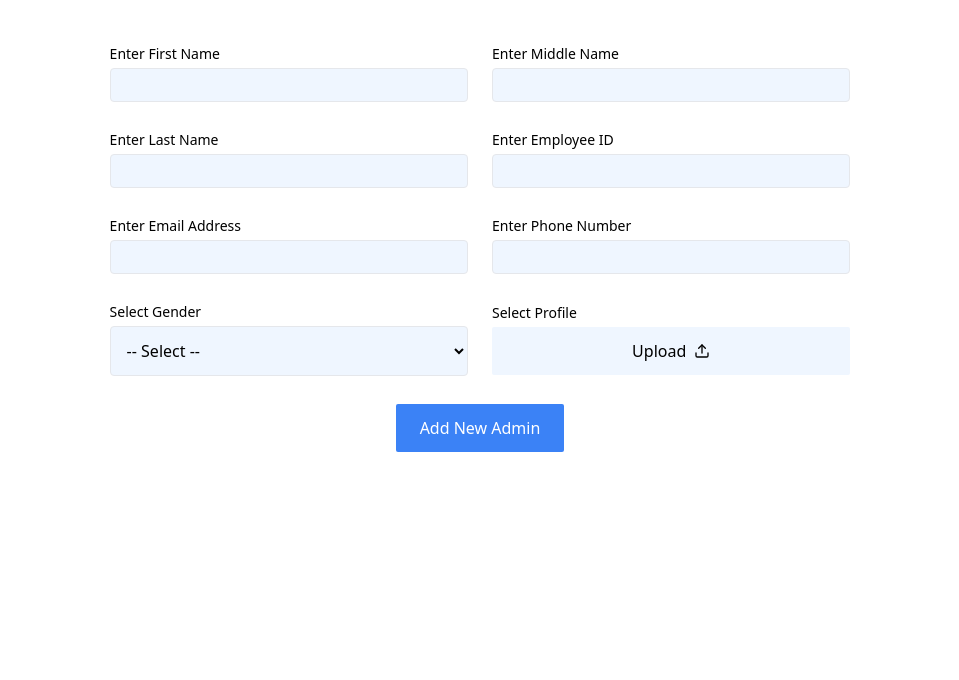
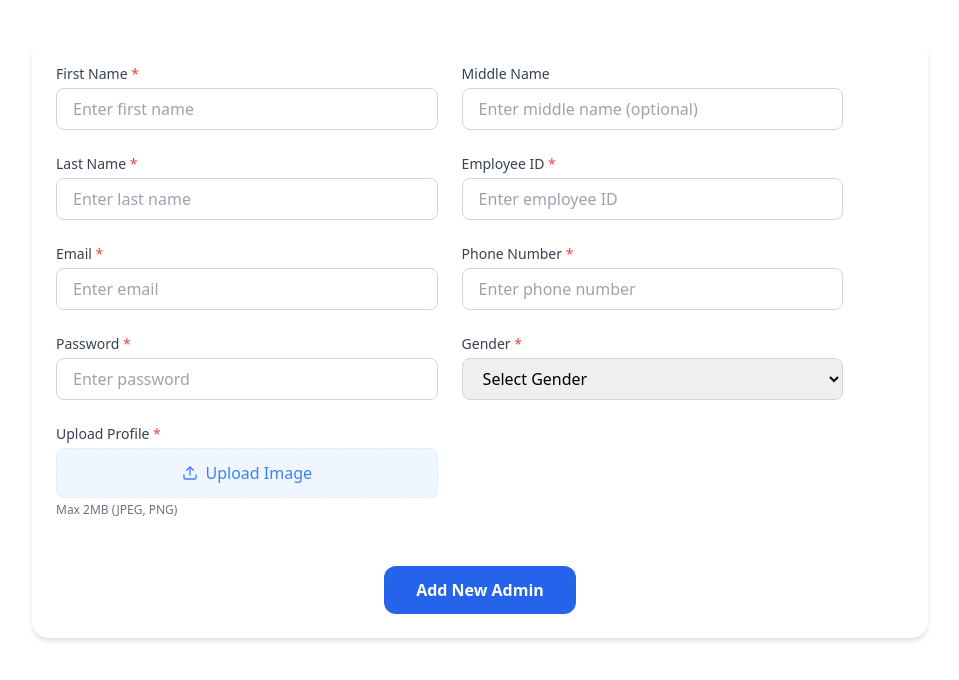
Before and after one commit to sachin00976/Acadex, a React (Vite) app in the folder Frontend/: page /ad in a window 1280 px wide. Shown: the top 680 px of the page, without its empty margins (160-1119 px from the left). Built offline with nearby package versions, Linux system fonts and the light colour scheme.

Commit message:
feat: enhance AddAdmin component with file validation, improved UI, and loading state

```diff
--- a/Frontend/src/Screens/Admin/Admin/AddAdmin.jsx
+++ b/Frontend/src/Screens/Admin/Admin/AddAdmin.jsx
@@ -1,22 +1,29 @@
-import React, { useState } from 'react';
-import { useForm } from 'react-hook-form';
+import React, { useState } from "react";
+import { useForm } from "react-hook-form";
 import toast from "react-hot-toast";
 import axios from "axios";
-import { FiUpload } from "react-icons/fi";
+import { FiUpload, FiX } from "react-icons/fi";
 
 const AddAdmin = () => {
-  const [previewImage, setPreviewImage] = useState("");
+  const [previewImage, setPreviewImage] = useState(null);
+  const [selectedFile, setSelectedFile] = useState(null);
+  const [isSubmitting, setIsSubmitting] = useState(false);
 
   const {
     register,
     handleSubmit,
-    setValue,
     formState: { errors },
     reset,
   } = useForm();
 
   const onSubmit = async (data) => {
-    toast.loading("Adding Admin");
+    if (!selectedFile) {
+      toast.error("Please select a profile image");
+      return;
+    }
+
+    setIsSubmitting(true);
+    toast.loading("Adding Admin...");
 
     const formData = new FormData();
     formData.append("employeeId", data.employeeId);
@@ -26,53 +33,83 @@ const AddAdmin = () => {
     formData.append("email", data.email);
     formData.append("phoneNumber", data.phoneNumber);
     formData.append("gender", data.gender);
+    formData.append("password", data.password);
     formData.append("type", "profile");
-    formData.append("profile", data.profile[0]);
+    formData.append("profile", selectedFile);
 
-    axios
-    .post("/api/v1/admin/register", formData, { headers })
-    .then((response) => {
+    try {
+      const response = await axios.post("/api/v1/admin/register", formData);
       toast.dismiss();
       if (response.data.success) {
         toast.success(response.data.message || "Admin added successfully");
-        setFile(null);
-        setPreviewImage("");
-        reset();
+        resetForm();
       } else {
         toast.error(response.data.message || "Something went wrong");
       }
-    })
-    .catch((error) => {
+    } catch (error) {
       toast.dismiss();
       toast.error(error?.response?.data?.message || "Server error occurred");
-    });
+    } finally {
+      setIsSubmitting(false);
+    }
+  };
+
+  const resetForm = () => {
+    reset();
+    setPreviewImage(null);
+    setSelectedFile(null);
   };
 
   const handleFileChange = (e) => {
     const file = e.target.files[0];
-    if (file && file.type.startsWith("image/")) {
-      setPreviewImage(URL.createObjectURL(file));
-      setValue("profile", e.target.files); // manually set file
-    } else {
-      toast.error("Please select a valid image file.");
+
+    if (!file) {
+      setPreviewImage(null);
+      setSelectedFile(null);
+      return;
     }
+
+    // Validate file type and size (2MB max)
+    if (!file.type.startsWith("image/")) {
+      toast.error("Please select a valid image file (JPEG, PNG, etc.)");
+      return;
+    }
+
+    if (file.size > 2 * 1024 * 1024) {
+      toast.error("Image size should be less than 2MB");
+      return;
+    }
+
+    const reader = new FileReader();
+    reader.onloadend = () => {
+      setPreviewImage(reader.result);
+    };
+    reader.readAsDataURL(file);
+    setSelectedFile(file);
+  };
+
+  const removeImage = () => {
+    setPreviewImage(null);
+    setSelectedFile(null);
+    // Reset file input
+    document.getElementById("file").value = "";
   };
 
   return (
     <form
       onSubmit={handleSubmit(onSubmit)}
-      className="w-[70%] flex justify-center items-center flex-wrap gap-6 mx-auto mt-10"
+      className="w-[90%] md:w-[70%] flex flex-wrap gap-6 mx-auto mt-10 p-6 bg-white shadow-md rounded-2xl"
     >
       {/* First Name */}
-      <div className="w-[40%]">
-        <label htmlFor="firstName" className="leading-7 text-sm">
-          Enter First Name
+      <div className="w-full md:w-[45%]">
+        <label className="block mb-1 text-sm font-medium text-gray-700">
+          First Name <span className="text-red-500">*</span>
         </label>
         <input
           type="text"
-          id="firstName"
+          placeholder="Enter first name"
           {...register("firstName", { required: "First Name is required" })}
-          className="w-full bg-blue-50 rounded border px-3 py-1"
+          className="w-full px-4 py-2 rounded-lg border border-gray-300 focus:ring-2 focus:ring-blue-400 outline-none"
         />
         {errors.firstName && (
           <p className="text-red-500 text-sm mt-1">{errors.firstName.message}</p>
@@ -80,28 +117,28 @@ const AddAdmin = () => {
       </div>
 
       {/* Middle Name */}
-      <div className="w-[40%]">
-        <label htmlFor="middleName" className="leading-7 text-sm">
-          Enter Middle Name
+      <div className="w-full md:w-[45%]">
+        <label className="block mb-1 text-sm font-medium text-gray-700">
+          Middle Name
         </label>
         <input
           type="text"
-          id="middleName"
+          placeholder="Enter middle name (optional)"
           {...register("middleName")}
-          className="w-full bg-blue-50 rounded border px-3 py-1"
+          className="w-full px-4 py-2 rounded-lg border border-gray-300 focus:ring-2 focus:ring-blue-400 outline-none"
         />
       </div>
 
       {/* Last Name */}
-      <div className="w-[40%]">
-        <label htmlFor="lastName" className="leading-7 text-sm">
-          Enter Last Name
+      <div className="w-full md:w-[45%]">
+        <label className="block mb-1 text-sm font-medium text-gray-700">
+          Last Name <span className="text-red-500">*</span>
         </label>
         <input
           type="text"
-          id="lastName"
+          placeholder="Enter last name"
           {...register("lastName", { required: "Last Name is required" })}
-          className="w-full bg-blue-50 rounded border px-3 py-1"
+          className="w-full px-4 py-2 rounded-lg border border-gray-300 focus:ring-2 focus:ring-blue-400 outline-none"
         />
         {errors.lastName && (
           <p className="text-red-500 text-sm mt-1">{errors.lastName.message}</p>
@@ -109,15 +146,15 @@ const AddAdmin = () => {
       </div>
 
       {/* Employee ID */}
-      <div className="w-[40%]">
-        <label htmlFor="employeeId" className="leading-7 text-sm">
-          Enter Employee ID
+      <div className="w-full md:w-[45%]">
+        <label className="block mb-1 text-sm font-medium text-gray-700">
+          Employee ID <span className="text-red-500">*</span>
         </label>
         <input
           type="text"
-          id="employeeId"
+          placeholder="Enter employee ID"
           {...register("employeeId", { required: "Employee ID is required" })}
-          className="w-full bg-blue-50 rounded border px-3 py-1"
+          className="w-full px-4 py-2 rounded-lg border border-gray-300 focus:ring-2 focus:ring-blue-400 outline-none"
         />
         {errors.employeeId && (
           <p className="text-red-500 text-sm mt-1">{errors.employeeId.message}</p>
@@ -125,13 +162,13 @@ const AddAdmin = () => {
       </div>
 
       {/* Email */}
-      <div className="w-[40%]">
-        <label htmlFor="email" className="leading-7 text-sm">
-          Enter Email Address
+      <div className="w-full md:w-[45%]">
+        <label className="block mb-1 text-sm font-medium text-gray-700">
+          Email <span className="text-red-500">*</span>
         </label>
         <input
           type="email"
-          id="email"
+          placeholder="Enter email"
           {...register("email", {
             required: "Email is required",
             pattern: {
@@ -139,7 +176,7 @@ const AddAdmin = () => {
               message: "Invalid email address",
             },
           })}
-          className="w-full bg-blue-50 rounded border px-3 py-1"
+          className="w-full px-4 py-2 rounded-lg border border-gray-300 focus:ring-2 focus:ring-blue-400 outline-none"
         />
         {errors.email && (
           <p className="text-red-500 text-sm mt-1">{errors.email.message}</p>
@@ -147,34 +184,56 @@ const AddAdmin = () => {
       </div>
 
       {/* Phone Number */}
-      <div className="w-[40%]">
-        <label htmlFor="phoneNumber" className="leading-7 text-sm">
-          Enter Phone Number
+      <div className="w-full md:w-[45%]">
+        <label className="block mb-1 text-sm font-medium text-gray-700">
+          Phone Number <span className="text-red-500">*</span>
         </label>
         <input
           type="text"
-          id="phoneNumber"
+          placeholder="Enter phone number"
           {...register("phoneNumber", { required: "Phone number is required" })}
-          className="w-full bg-blue-50 rounded border px-3 py-1"
+          className="w-full px-4 py-2 rounded-lg border border-gray-300 focus:ring-2 focus:ring-blue-400 outline-none"
         />
         {errors.phoneNumber && (
           <p className="text-red-500 text-sm mt-1">{errors.phoneNumber.message}</p>
         )}
       </div>
 
+      {/* Password */}
+      <div className="w-full md:w-[45%]">
+        <label className="block mb-1 text-sm font-medium text-gray-700">
+          Password <span className="text-red-500">*</span>
+        </label>
+        <input
+          type="password"
+          placeholder="Enter password"
+          {...register("password", {
+            required: "Password is required",
+            minLength: {
+              value: 6,
+              message: "Password must be at least 6 characters"
+            }
+          })}
+          className="w-full px-4 py-2 rounded-lg border border-gray-300 focus:ring-2 focus:ring-blue-400 outline-none"
+        />
+        {errors.password && (
+          <p className="text-red-500 text-sm mt-1">{errors.password.message}</p>
+        )}
+      </div>
+
       {/* Gender */}
-      <div className="w-[40%]">
-        <label htmlFor="gender" className="leading-7 text-sm">
-          Select Gender
+      <div className="w-full md:w-[45%]">
+        <label className="block mb-1 text-sm font-medium text-gray-700">
+          Gender <span className="text-red-500">*</span>
         </label>
         <select
-          id="gender"
           {...register("gender", { required: "Gender is required" })}
-          className="w-full bg-blue-50 rounded border px-3 py-3"
+          className="w-full px-4 py-2 rounded-lg border border-gray-300 focus:ring-2 focus:ring-blue-400 outline-none"
         >
-          <option value="">-- Select --</option>
+          <option value="">Select Gender</option>
           <option value="Male">Male</option>
           <option value="Female">Female</option>
+          <option value="Other">Other</option>
         </select>
         {errors.gender && (
           <p className="text-red-500 text-sm mt-1">{errors.gender.message}</p>
@@ -182,18 +241,15 @@ const AddAdmin = () => {
       </div>
 
       {/* File Upload */}
-      <div className="w-[40%]">
-        <label htmlFor="file" className="leading-7 text-sm">
-          Select Profile
+      <div className="w-full md:w-[45%]">
+        <label className="block mb-1 text-sm font-medium text-gray-700">
+          Upload Profile <span className="text-red-500">*</span>
         </label>
         <label
           htmlFor="file"
-          className="px-2 bg-blue-50 py-3 rounded-sm text-base w-full flex justify-center items-center cursor-pointer"
+          className="cursor-pointer flex items-center justify-center gap-2 bg-blue-50 hover:bg-blue-100 border border-dashed rounded-lg px-4 py-3 text-blue-500"
         >
-          Upload
-          <span className="ml-2">
-            <FiUpload />
-          </span>
+          <FiUpload /> {selectedFile ? "Change Image" : "Upload Image"}
         </label>
         <input
           hidden
@@ -201,29 +257,55 @@ const AddAdmin = () => {
           id="file"
           accept="image/*"
           onChange={handleFileChange}
-          {...register("profile", {
-            required: "Profile image is required",
-          })}
         />
-        {errors.profile && (
-          <p className="text-red-500 text-sm mt-1">{errors.profile.message}</p>
+        {!previewImage && (
+          <p className="text-gray-500 text-xs mt-1">Max 2MB (JPEG, PNG)</p>
         )}
       </div>
 
       {/* Preview Image */}
       {previewImage && (
-        <div className="w-full flex justify-center items-center">
-          <img src={previewImage} alt="admin" className="h-36" />
+        <div className="w-full flex flex-col justify-center items-center mt-4">
+          <div className="relative">
+            <img
+              src={previewImage}
+              alt="Profile Preview"
+              className="h-36 w-36 object-cover rounded-full border-2 border-blue-400"
+            />
+            <button
+              type="button"
+              onClick={removeImage}
+              className="absolute -top-2 -right-2 bg-red-500 text-white rounded-full p-1 hover:bg-red-600"
+            >
+              <FiX size={16} />
+            </button>
+          </div>
+          <p className="text-green-600 text-sm mt-2">Image selected</p>
         </div>
       )}
 
-      {/* Submit */}
-      <button
-        type="submit"
-        className="bg-blue-500 px-6 py-3 rounded-sm mt-1 text-white"
-      >
-        Add New Admin
-      </button>
+      {/* Submit Button */}
+      <div className="w-full flex justify-center mt-6">
+        <button
+          type="submit"
+          disabled={isSubmitting}
+          className={`bg-blue-600 hover:bg-blue-700 transition-all text-white px-8 py-3 rounded-xl font-semibold flex items-center gap-2 ${
+            isSubmitting ? "opacity-75 cursor-not-allowed" : ""
+          }`}
+        >
+          {isSubmitting ? (
+            <>
+              <svg className="animate-spin h-5 w-5 text-white" xmlns="http://www.w3.org/2000/svg" fill="none" viewBox="0 0 24 24">
+                <circle className="opacity-25" cx="12" cy="12" r="10" stroke="currentColor" strokeWidth="4"></circle>
+                <path className="opacity-75" fill="currentColor" d="M4 12a8 8 0 018-8V0C5.373 0 0 5.373 0 12h4zm2 5.291A7.962 7.962 0 014 12H0c0 3.042 1.135 5.824 3 7.938l3-2.647z"></path>
+              </svg>
+              Processing...
+            </>
+          ) : (
+            "Add New Admin"
+          )}
+        </button>
+      </div>
     </form>
   );
 };
```
